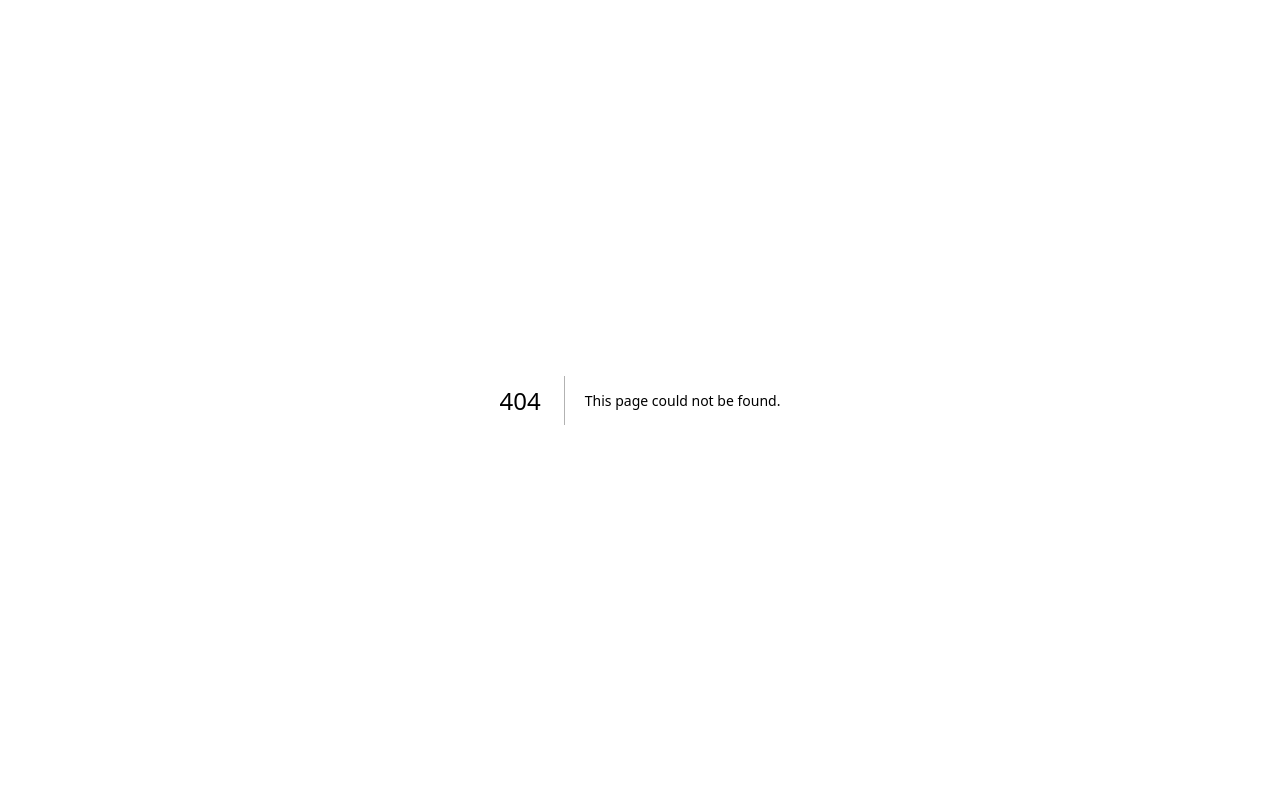
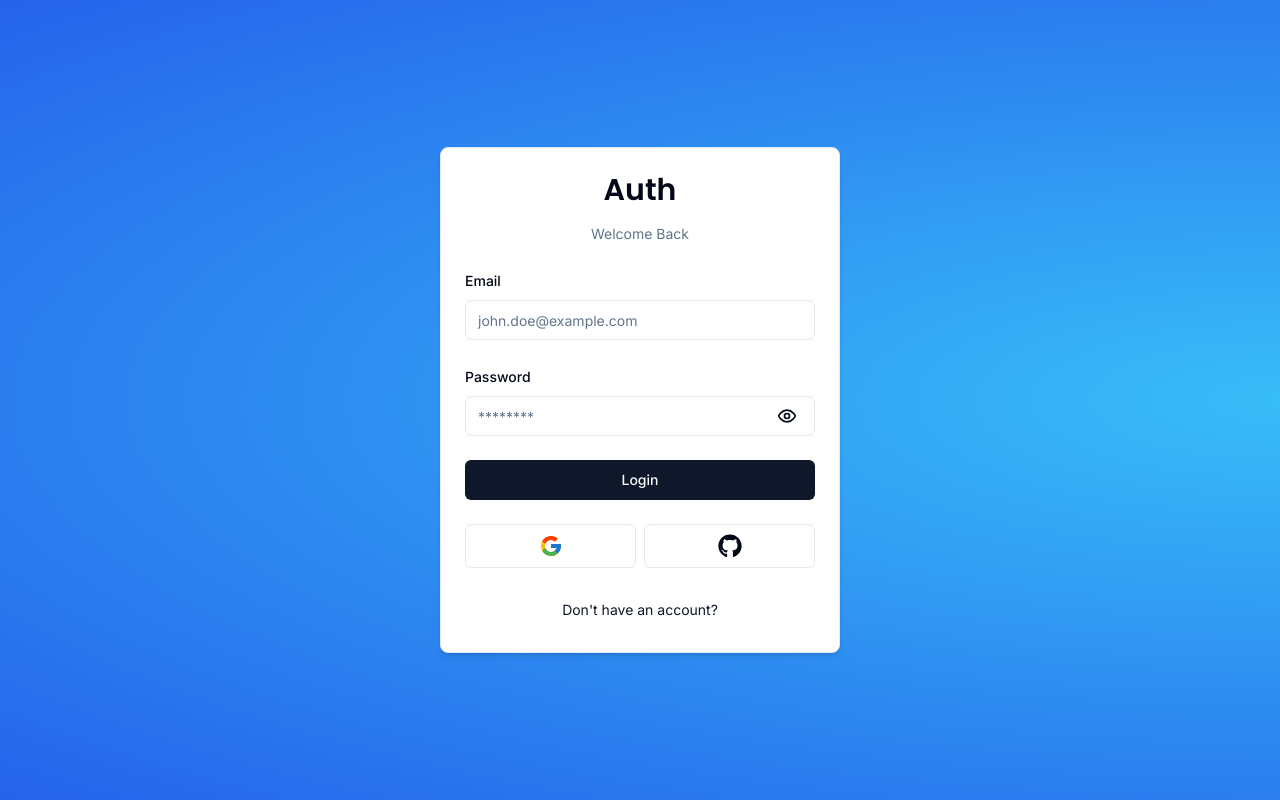
Before and after one commit to TeamM-KNUST/hnh-accommodation, a Next.js app: page /auth/login in a window 1280 px wide. Before the commit this address had no page. Built offline with nearby package versions, Linux system fonts and the light colour scheme.

Commit message:
Mkaing the login page

```diff
--- /dev/null
+++ b/app/(auth)/auth/login/page.tsx
@@ -0,0 +1,11 @@
+import { LoginForm } from "@/components/auth/login-form";
+
+const LoginPage = () => {
+    return (
+			<div className="flex h-full items-center justify-center bg-[radial-gradient(ellipse_at_right,_var(--tw-gradient-stops))] from-sky-400 to-blue-600">
+				<LoginForm />
+			</div>
+		);
+}
+
+export default LoginPage;
--- a/components/auth/login-button.tsx
+++ b/components/auth/login-button.tsx
@@ -12,7 +12,7 @@ interface LoginButtonProps {
 
 export const LoginButton = ({
 	children,
-	mode = "modal",
+	mode = "redirect",
 	asChild,
 }: LoginButtonProps) => {
 	const router = useRouter();
```
